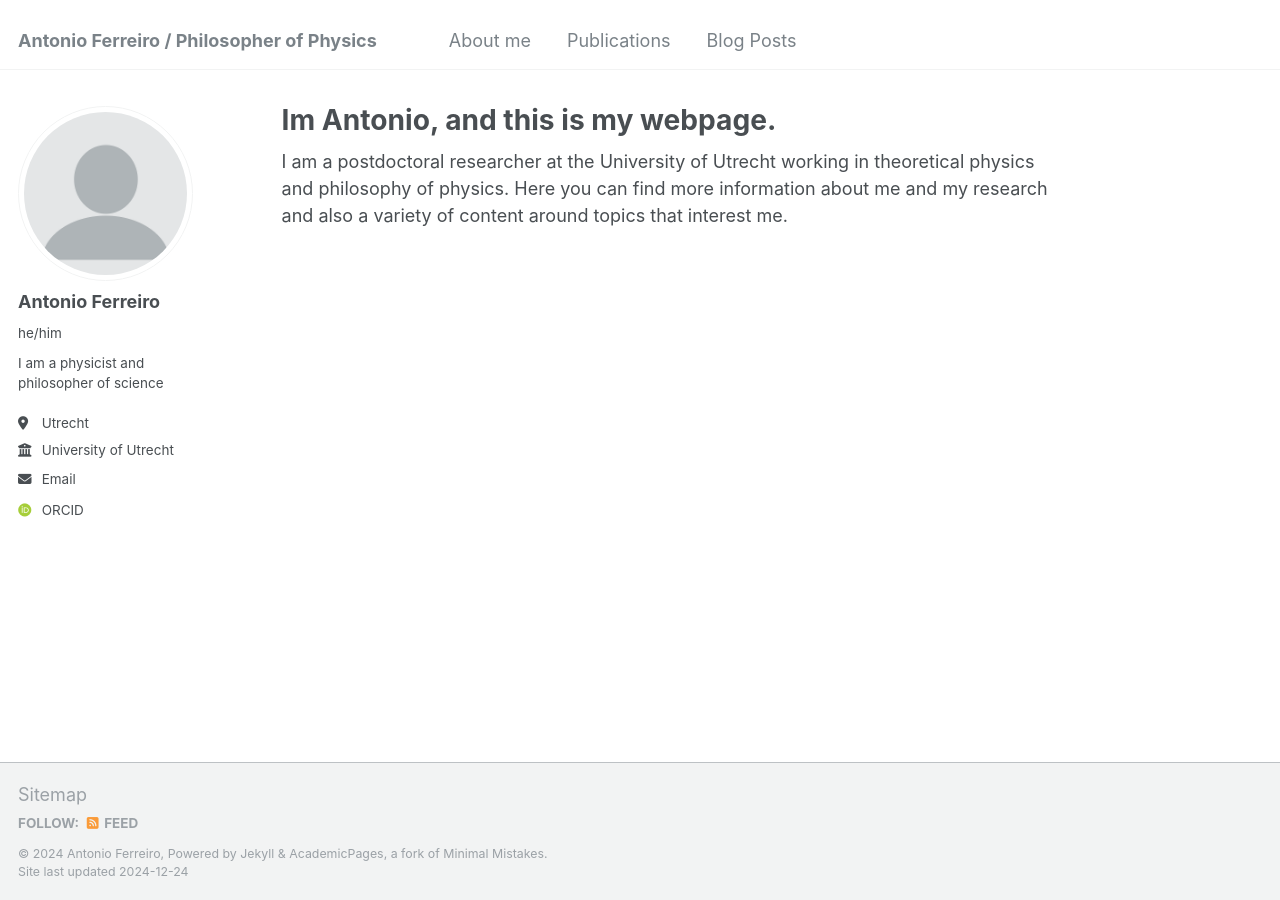
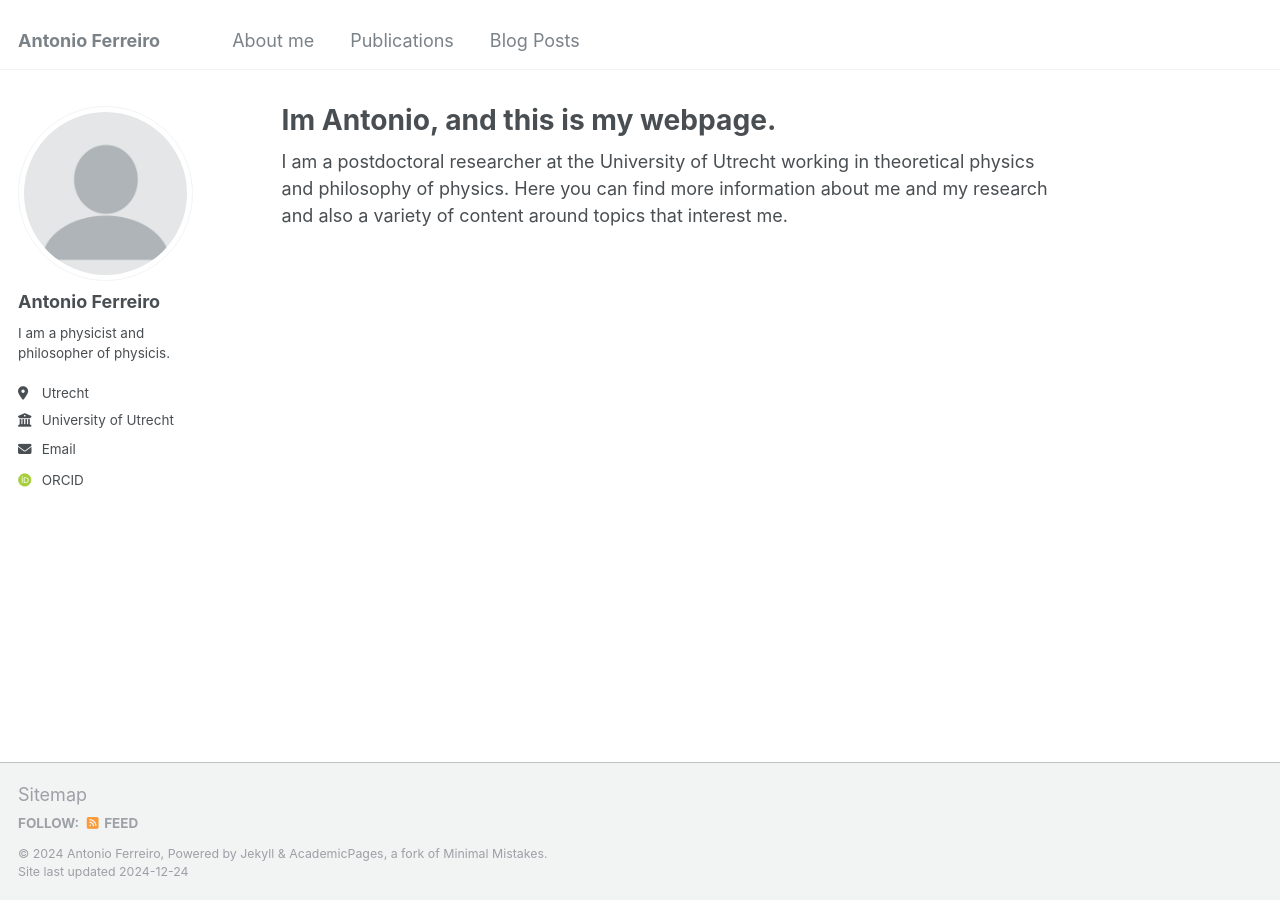
Before and after one commit to Anfedea/anfedea.github.io, a Jekyll site: the page built from _pages/about.md, in a window 1280 px wide. Built offline with Jekyll 4.4.1, drawn with Linux system fonts in a browser that asks for light colours; some web fonts are replaced.

Commit message:
Update _config.yml

```diff
--- a/_config.yml
+++ b/_config.yml
@@ -8,7 +8,7 @@
 
 # Basic Site Settings
 locale                   : "en-US"
-title                    : "Antonio Ferreiro / Philosopher of Physics"
+title                    : "Antonio Ferreiro"
 title_separator          : "-"
 name                     : &name "Antonio Ferreiro"
 description              : &description "personal description"
@@ -23,8 +23,8 @@ author:
   # Biographic information
   avatar           : "profile.png"
   name             : "Antonio Ferreiro"
-  pronouns         :  "he/him"
-  bio              : "I am a physicist and philosopher of science"
+  pronouns         : # "he/him"
+  bio              : "I am a physicist and philosopher of physicis."
   location         : "Utrecht"
   employer         : "University of Utrecht"
   uri              : # URL
```
